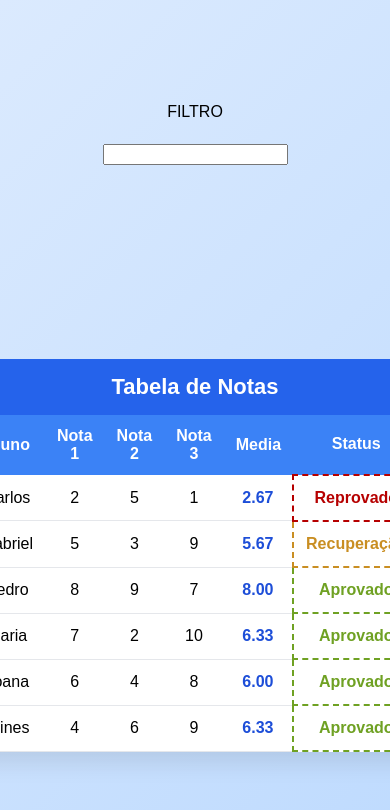
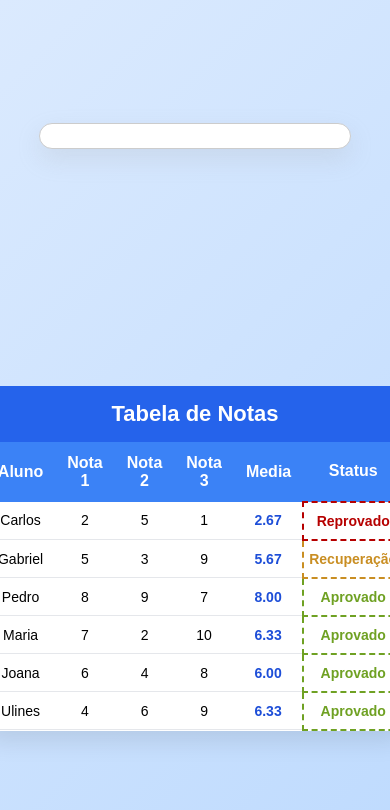
Before and after one commit to igor-oliveira-cerqueira/tabela_de_notas, a plain HTML site: page index.html in a window 390 px wide. Shown: the top 810 px of the page. Drawn offline with Linux system fonts and the light colour scheme.

Commit message:
adicionando filtro de pesquisa

```diff
--- /dev/null
+++ b/css/input.css
@@ -0,0 +1,31 @@
+.input {
+    min-height: 5dvh;
+    position: relative;
+    margin: 2% auto;
+    display: flex;
+    justify-content: center;
+    align-items: center;
+}
+
+input {
+    height: 3dvh;
+    min-width: 50dvw;
+    max-width: 30dvw;
+    border-radius: 20px 20px 20px 20px;
+    border: 1px solid #ccc;
+    outline: none;
+    padding: 1.5em;
+    box-shadow: 0 10px 25px rgba(158, 158, 158, 0.2);
+}
+
+@media (max-width: 500px) {
+    .input {
+        min-height: auto;
+        margin: 10px auto;
+    }
+
+    input {
+        min-width: 80dvw;
+        padding: 0.8em;
+    }
+}
--- a/css/tabela.css
+++ b/css/tabela.css
@@ -1,12 +1,14 @@
 table{
     width: 80dvw;
-    height: 40dvh;
+    height: 10dvh;
     margin: 0 auto;
+    table-layout: auto;
     border-collapse: collapse;
     background: white;
     border-radius: 12px;
     overflow: hidden;
     box-shadow: 0px 10px 25px rgba(0,0,0,0.1);
+    position: relative;
 }
 
 caption{
@@ -24,8 +26,11 @@
 }
 
 td{
-    padding: 0.75rem;
     border-bottom: 0.0625rem solid #e5e7eb;
+    text-align: center;
+    padding: 10px 5px;
+    word-wrap: break-word;
+    font-size: 14px;
 }
 
 tbody tr:hover{
--- a/index.html
+++ b/index.html
@@ -8,11 +8,11 @@
     <link rel="stylesheet" href="./css/base.css">
     <link rel="stylesheet" href="./css/tabela.css">
     <link rel="stylesheet" href="./css/status.css">
+    <link rel="stylesheet" href="./css/input.css"
 </head>
 
 <body>
-    <div class = "filtro">
-        <label for="">FILTRO</label>
+    <div class = "input">
         <input type="text" class="entrada">
     </div>
     <div class="table_container">
--- a/js/opc.js
+++ b/js/opc.js
@@ -7,9 +7,33 @@
     let statusAluno = linha[5]
     if (media < 4) {
         statusAluno.textContent = "Reprovado"
-    } else if ( media < 6){
+    } else if (media < 6) {
         statusAluno.textContent = "Recuperação"
     } else {
         statusAluno.textContent = "Aprovado"
     }
 }
+
+function esconderLinha(linha, textoInput) {
+
+    let encontrado = false
+    let celulas = Array.from(linha.children);
+
+    celulas.forEach(function (celula) {
+        let textoCelula = celula.textContent.toLowerCase();
+        if (textoCelula.includes(textoInput)) {
+            encontrado = true;
+        };
+    });
+
+    linha.style.display = encontrado ? 'table-row' : 'none';
+}
+
+export function pesquisar(linhas, input) {
+
+    let textoInput = input.value.toLowerCase();
+
+    linhas.forEach(function (linha) {
+        esconderLinha(linha, textoInput)
+    });
+}
--- a/js/script.js
+++ b/js/script.js
@@ -1,4 +1,4 @@
-import {calcularMedia, definirStatus} from './opc.js'
+import {calcularMedia, definirStatus, pesquisar} from './opc.js'
 
 let linhas = document.querySelectorAll("tbody tr")
 let input = document.querySelector('.entrada')
@@ -37,20 +37,5 @@
 });
 
 input.addEventListener("input", function () {
-    let esconder = true;
-
-    linhas.forEach(function (linha) {
-        linha.visivel = true;
-        let celulas = linha.children;
-
-        if (!celulas[0].textContent.includes(input.value)) {
-            linha.visivel = false;
-        }
-
-        if(linha.visivel) {
-            linha.style.display = 'table-row'
-        } else {
-            linha.style.display = 'none'
-        }
-    });
+    pesquisar(linhas, input);
 });
```
